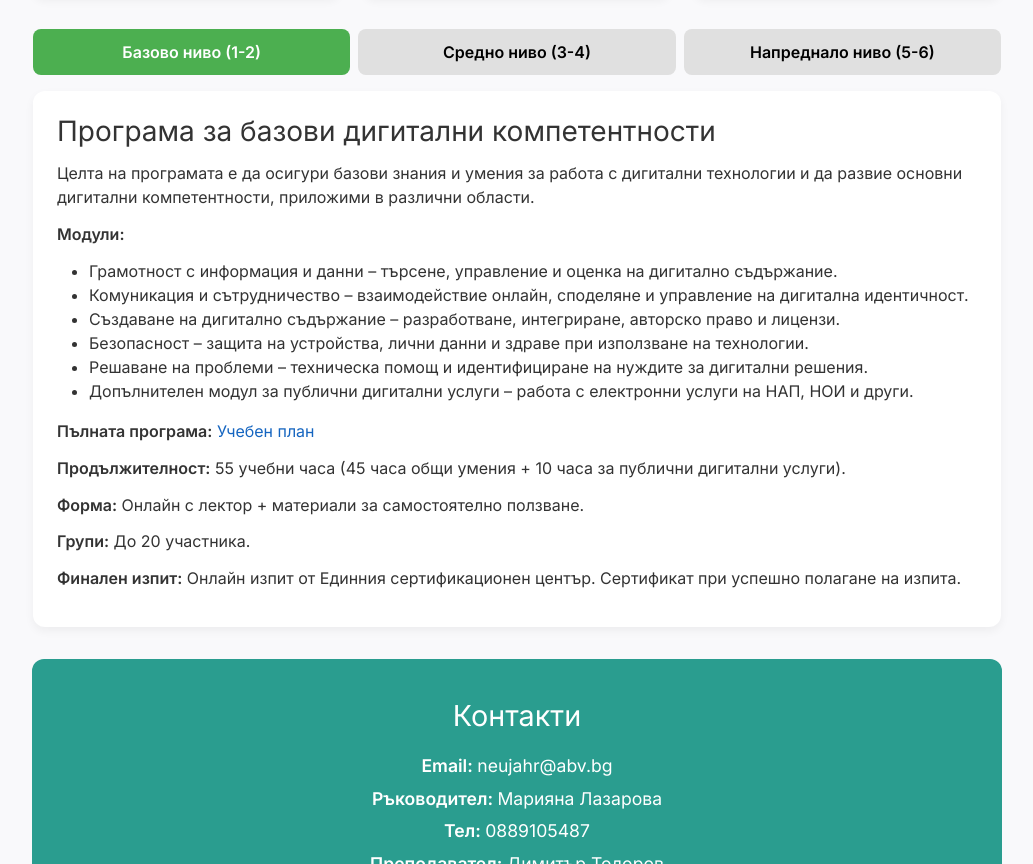
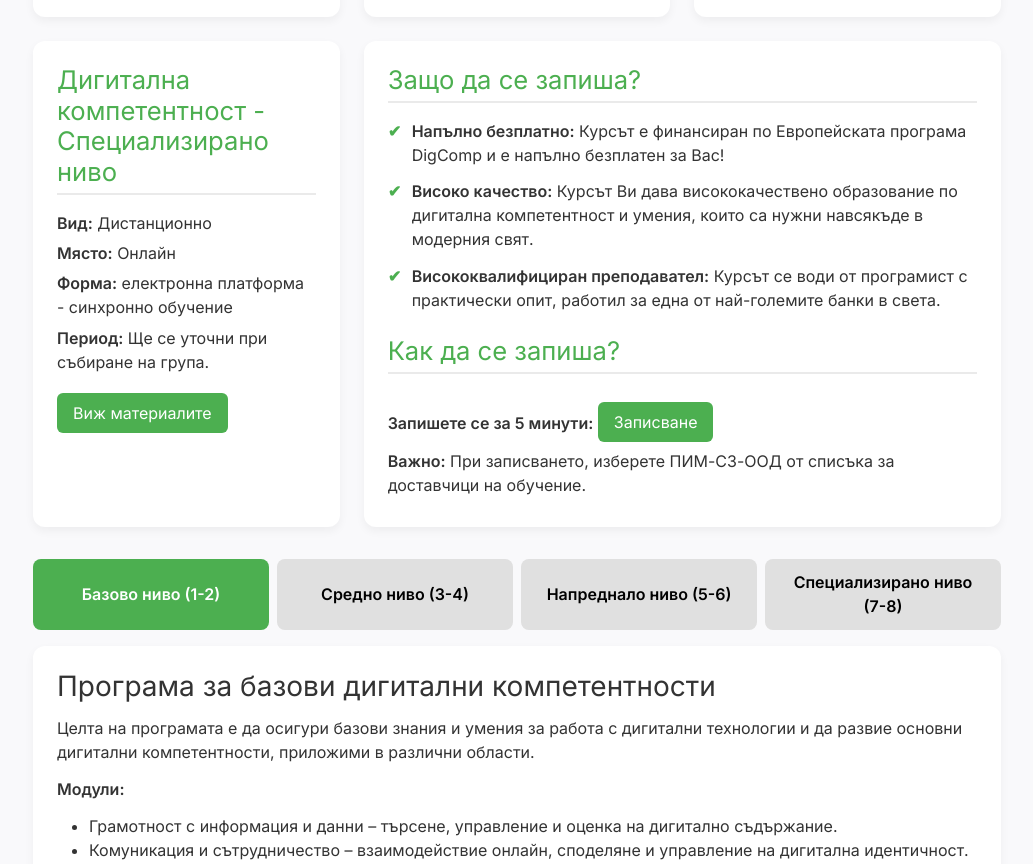
Before and after one commit to dptodorovv-dot/dptodorovv-dot.github.io, a plain HTML site: page index.html in a window 1280 px wide. Shown: the part 601-1465 px from the top of the page, without its empty margins (123-1156 px from the left). Drawn offline with nearby package versions, Linux system fonts and the light colour scheme.

Commit message:
Update index.html

```diff
--- a/index.html
+++ b/index.html
@@ -69,6 +69,38 @@
         }
         .course-card a:hover {
             background: #3a9d44;
+        }
+
+        .course-card h2 {
+        margin-top: 0;
+        color: #4CAF50;
+        font-size: 1.6rem;
+        border-bottom: 2px solid #eaeaea;
+        padding-bottom: 0.3rem;
+        margin-bottom: 1rem;
+        }
+
+        .course-card ul {
+        list-style: none;
+        padding: 0;
+        margin: 0 0 1.5rem 0;
+        }
+
+        .course-card ul li {
+        margin: 0.8rem 0;
+        padding-left: 1.5rem;
+        position: relative;
+        }
+
+        .course-card ul li::before {
+        content: "✔";
+        position: absolute;
+        left: 0;
+        color: #4CAF50;
+        font-weight: bold;
+        }
+        .wide-card {
+        grid-column: span 2;
         }
         /* Tabs */
         .tabs {
@@ -211,6 +243,29 @@
             Виж материалите
             </button>
         </div>
+
+        <div class="course-card">
+            <h2>Дигитална компетентност - Специализирано ниво</h2>
+            <p><strong>Вид:</strong> Дистанционно</p>
+            <p><strong>Място:</strong> Онлайн</p>
+            <p><strong>Форма:</strong> електронна платформа - синхронно обучение</p>
+            <p><strong>Период:</strong> Ще се уточни при събиране на група.</p>
+            <p><a href="https://nc.chrdri.net/s/7gamRp7JXTZd6iG" target="_blank">Виж материалите</a></p>
+        </div>
+
+  <div class="course-card wide-card">
+    <h2>Защо да се запиша?</h2>
+    <ul>
+      <li><strong>Напълно безплатно:</strong> Курсът е финансиран по Европейската програма DigComp и е напълно безплатен за Вас!</li>
+      <li><strong>Високо качество:</strong> Курсът Ви дава висококачествено образование по дигитална компетентност и умения, които са нужни навсякъде в модерния свят.</li>
+      <li><strong>Висококвалифициран преподавател:</strong> Курсът се води от програмист с практически опит, работил за една от най-големите банки в света.</li>
+    </ul>
+
+
+    <h2>Как да се запиша?</h2>
+    <p><strong>Запишете се за 5 минути:</strong> <a href="https://serviceseprocess.az.government.bg/service/service/5aedf067-45f5-4a56-9fe7-ca42f9084cc8" target="_blank">Записване</a></p>
+    <p><strong>Важно:</strong> При записването, изберете ПИМ-СЗ-ООД от списъка за доставчици на обучение.</p>
+  </div>
     </main>
 
     <!-- Tabs Section -->
@@ -219,6 +274,7 @@
             <button class="active" data-tab="tab1">Базово ниво (1-2)</button>
             <button data-tab="tab2">Средно ниво (3-4)</button>
             <button data-tab="tab3">Напреднало ниво (5-6)</button>
+            <button data-tab="tab4">Специализирано ниво (7-8)</button>
         </div>
         <div class="tab-content" id="tab1">
             <h3>Програма за базови дигитални компетентности</h3>
@@ -249,7 +305,7 @@
                 <li>Безопасност – защита на устройства, лични данни и здраве при използване на технологии.</li>
                 <li>Решаване на проблеми – техническа помощ и идентифициране на нуждите за дигитални решения.</li>
             </ul>
-            <p><strong>Пълната програма:</strong> <a href="https://drive.google.com/file/d/1IYj5Wwf-3351_ZOv6OG4qK9TloOisYMF/view?usp=sharing" target="_blank">Учебен план</a></p>
+            <p><strong>Пълната програма:</strong> <a href="https://drive.google.com/file/d/163S_s8FcJ5k1keLSJWJum6E_qM9ls8dy/view?usp=sharing" target="_blank">Учебен план</a></p>
             <p><strong>Продължителност:</strong> 45 учебни часа.</p>
             <p><strong>Форма:</strong> Онлайн с лектор + материали за самостоятелно ползване.</p>
             <p><strong>Групи:</strong> До 20 участника.</p>
@@ -266,7 +322,24 @@
                 <li>Безопасност – защита на устройства, лични данни и здраве при използване на технологии.</li>
                 <li>Решаване на проблеми – техническа помощ и идентифициране на нуждите за дигитални решения.</li>
             </ul>
-            <p><strong>Пълната програма:</strong> <a href="https://drive.google.com/file/d/1IYj5Wwf-3351_ZOv6OG4qK9TloOisYMF/view?usp=sharing" target="_blank">Учебен план</a></p>
+            <p><strong>Пълната програма:</strong> <a href="https://drive.google.com/file/d/1IdxcUJAAjiNaXL-X_Ye0Qn2VRaBLUh3h/view?usp=sharing" target="_blank">Учебен план</a></p>
+            <p><strong>Продължителност:</strong> 45 учебни часа.</p>
+            <p><strong>Форма:</strong> Онлайн с лектор + материали за самостоятелно ползване.</p>
+            <p><strong>Групи:</strong> До 20 участника.</p>
+            <p><strong>Финален изпит:</strong> Онлайн изпит от Единния сертификационен център. Сертификат при успешно полагане на изпита.</p>
+        </div>
+        <div class="tab-content" id="tab4" style="display:none;">
+            <h3>Програма за напреднали дигитални компетентности</h3>
+            <p>Целта на програмата е да надгради върху средните знания и умения за работа с дигитални технологии и да предостави напреднали дигитални компетентности, приложими в различни области.</p>
+            <p><strong>Модули:</strong></p>
+            <ul>
+                <li>Грамотност с информация и данни – търсене, управление и оценка на дигитално съдържание.</li>
+                <li>Комуникация и сътрудничество – взаимодействие онлайн, споделяне и управление на дигитална идентичност.</li>
+                <li>Създаване на дигитално съдържание – разработване, интегриране, авторско право и лицензи.</li>
+                <li>Безопасност – защита на устройства, лични данни и здраве при използване на технологии.</li>
+                <li>Решаване на проблеми – техническа помощ и идентифициране на нуждите за дигитални решения.</li>
+            </ul>
+            <p><strong>Пълната програма:</strong> <a href="https://drive.google.com/file/d/1hLyhSqxLMkY8jWjPt7gAQSix4w66p9R7/view?usp=sharing" target="_blank">Учебен план</a></p>
             <p><strong>Продължителност:</strong> 45 учебни часа.</p>
             <p><strong>Форма:</strong> Онлайн с лектор + материали за самостоятелно ползване.</p>
             <p><strong>Групи:</strong> До 20 участника.</p>
```
